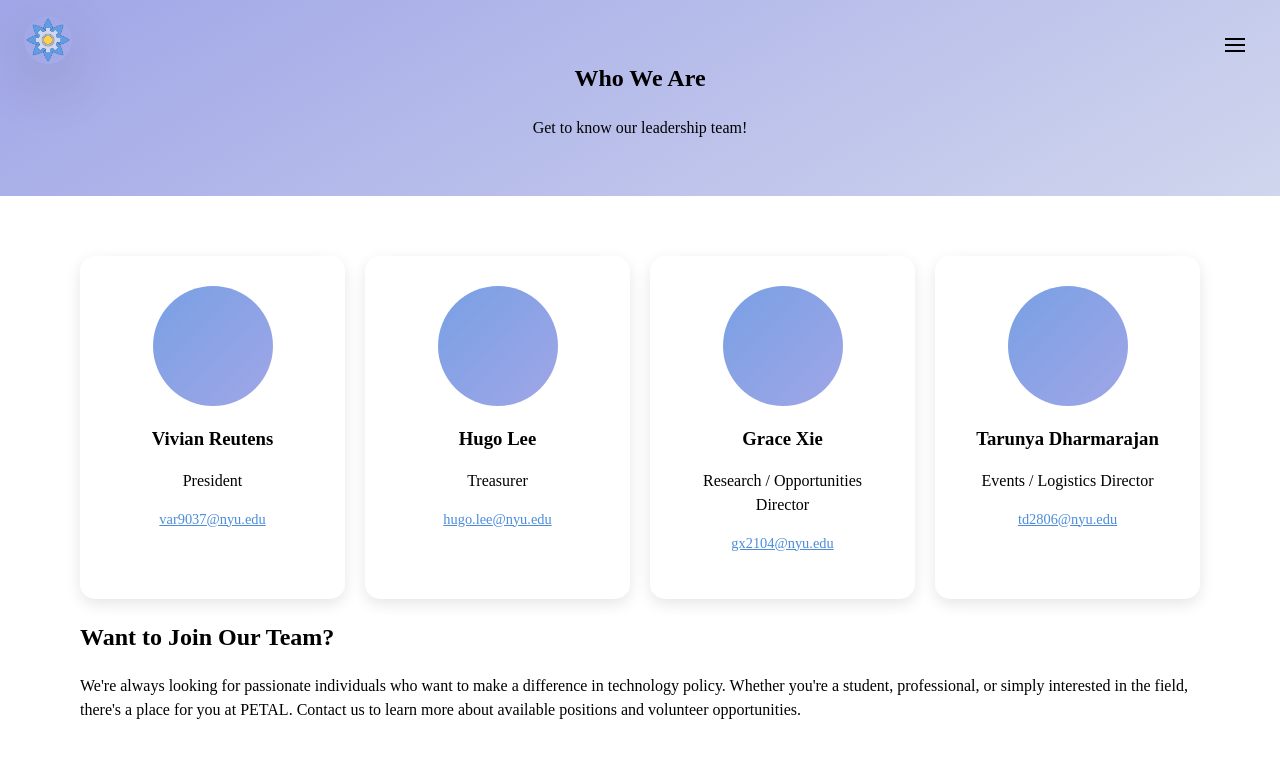
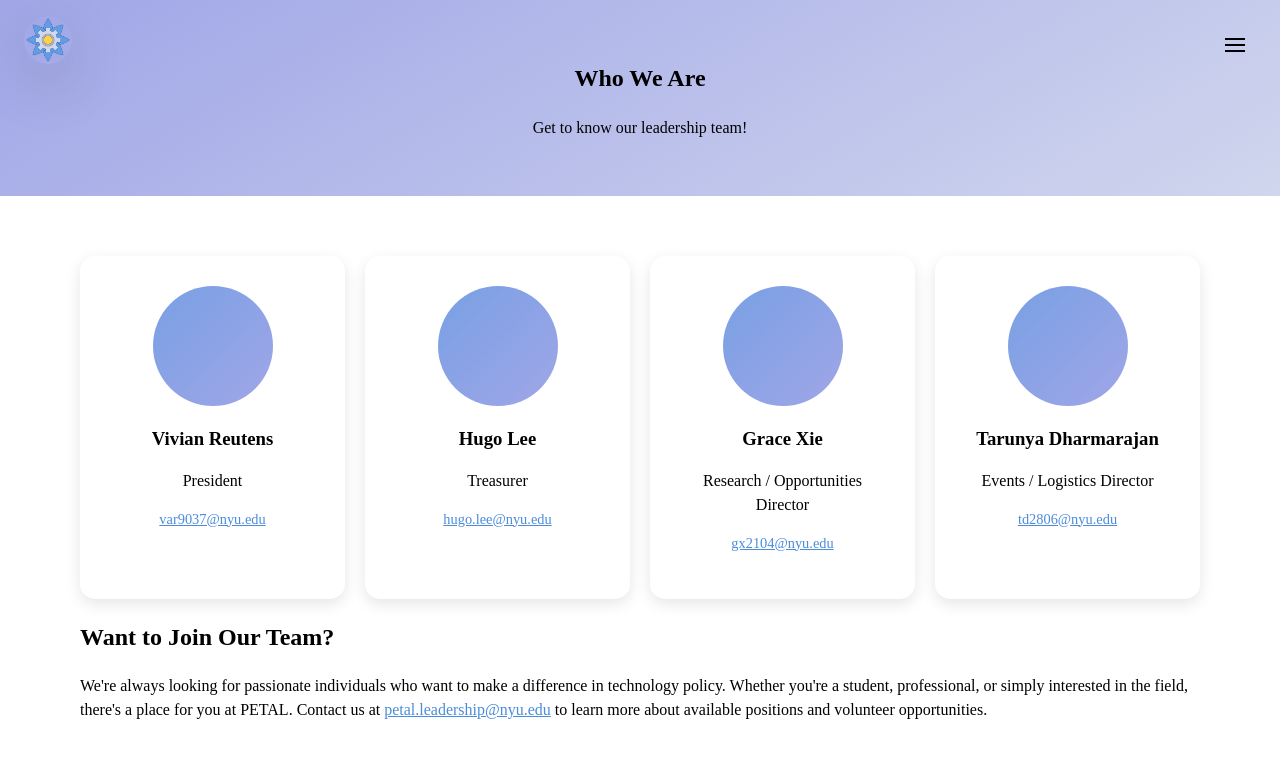
Before and after one commit to petalnyu/petal-nyu, a Jekyll site: the page built from pages/team.md, in a window 1280 px wide. Shown: the top 758 px of the page. Built offline with Jekyll 4.4.1, drawn with Linux system fonts in a browser that asks for light colours; some web fonts are replaced.

Commit message:
Update team.html
Added email

```diff
--- a/_layouts/team.html
+++ b/_layouts/team.html
@@ -17,4 +17,4 @@ layout: page
 
 <h2>Want to Join Our Team?</h2>
 <p>We're always looking for passionate individuals who want to make a difference in technology policy. Whether
-  you're a student, professional, or simply interested in the field, there's a place for you at PETAL. Contact us to learn more about available positions and volunteer opportunities.</p>
+  you're a student, professional, or simply interested in the field, there's a place for you at PETAL. Contact us at <a href=mailto:'petal.leadership@nyu.edu'> petal.leadership@nyu.edu</a> to learn more about available positions and volunteer opportunities.</p>
```
